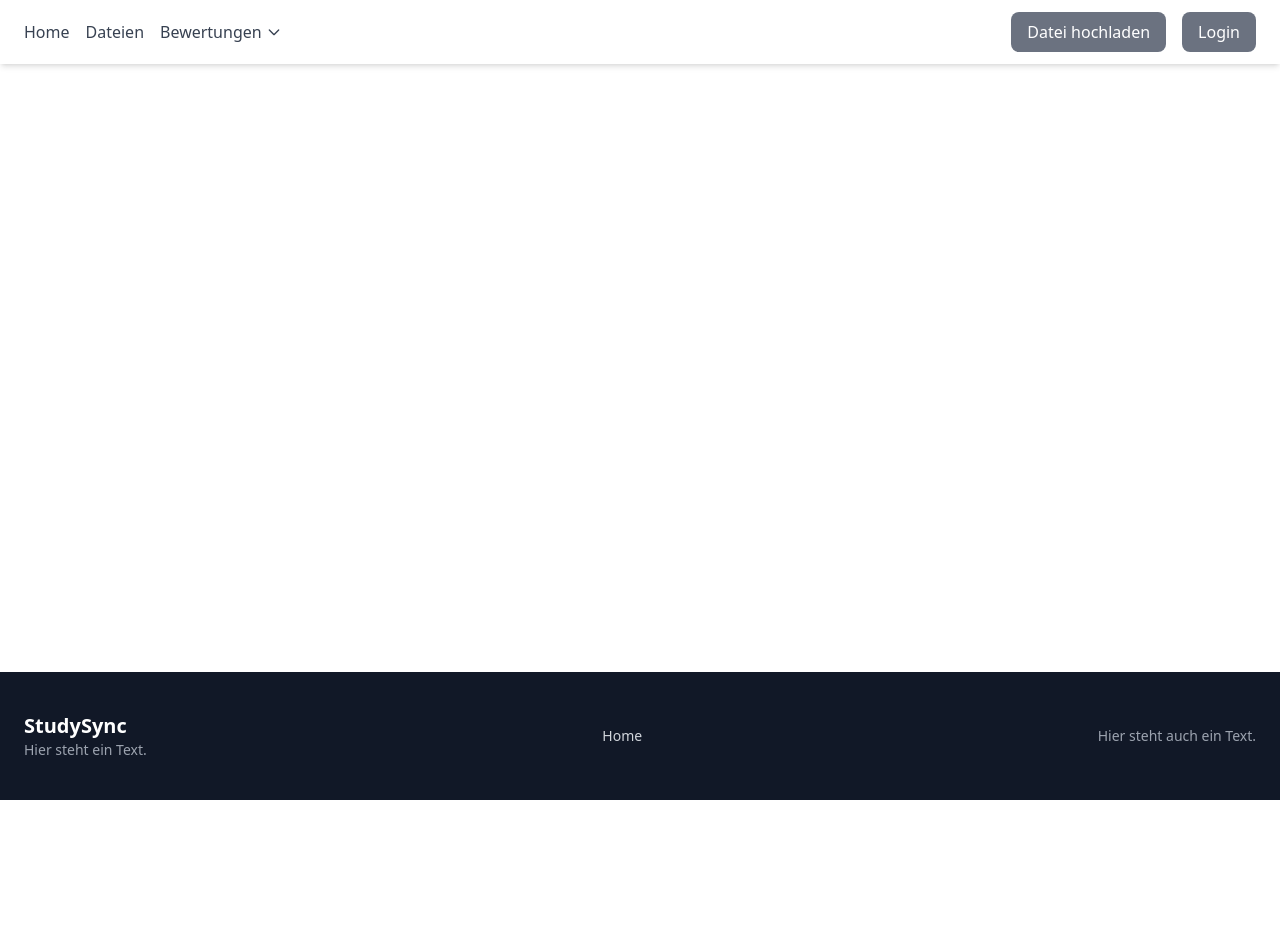
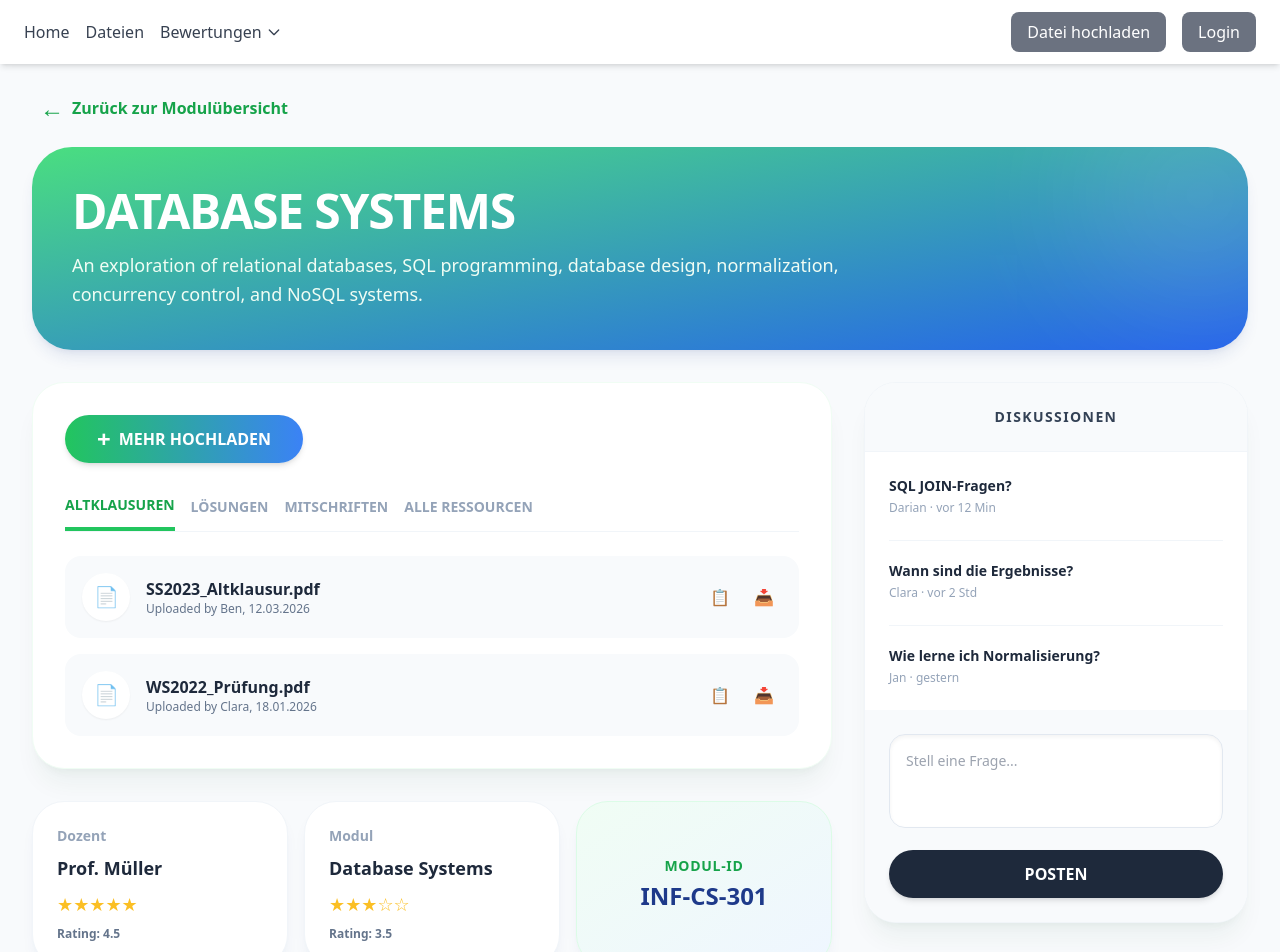
Before and after one commit to AlexandrCaramalac/campus_files, a Nuxt app in the folder fruits/: page /module/1 in a window 1280 px wide. Shown: the top 952 px of the page. Before the commit the page ends 800 px from the top, so only its background shows below. Built offline with nearby package versions, Linux system fonts and the light colour scheme; no server answers.

Commit message:
Add module overview UI

```diff
--- /dev/null
+++ b/fruits/app/pages/module/[id].vue
@@ -0,0 +1,146 @@
+<script setup>
+import { ref } from 'vue'
+
+const route = useRoute()
+const modulId = route.params.id
+
+// Aktiver Tab für die Materialien
+const aktiverTab = ref('Altklausuren')
+const tabs = ['Altklausuren', 'Lösungen', 'Mitschriften', 'Alle Ressourcen']
+
+// Beispiel-Daten
+const modulDaten = ref({
+  id: 'INF-CS-301',
+  name: 'Database Systems',
+  dozent: 'Prof. Müller',
+  beschreibung: 'An exploration of relational databases, SQL programming, database design, normalization, concurrency control, and NoSQL systems.',
+  bewertungModul: 3.5,
+  bewertungDozent: 4.5
+})
+
+const materialien = ref([
+  { name: 'SS2023_Altklausur.pdf', autor: 'Ben', datum: '12.03.2026', typ: 'Altklausuren' },
+  { name: 'WS2022_Prüfung.pdf', autor: 'Clara', datum: '18.01.2026', typ: 'Altklausuren' },
+  { name: 'SQL_CheatSheet.doc', autor: 'Jan', datum: '05.02.2026', typ: 'Lösungen' }
+])
+</script>
+
+<template>
+  <div class="min-h-screen bg-slate-50 font-sans text-slate-800 pb-12">
+    <div class="max-w-7xl mx-auto p-4 md:p-8">
+
+      <div class="mb-6 pl-2">
+        <NuxtLink to="/ratings_course" class="inline-flex items-center text-green-600 hover:text-blue-700 font-bold transition-colors">
+          <span class="mr-2 text-2xl leading-none">&larr;</span> Zurück zur Modulübersicht
+        </NuxtLink>
+      </div>
+
+      <header class="rounded-[2.5rem] bg-gradient-to-br from-green-400 to-blue-600 p-10 shadow-lg shadow-blue-900/10 mb-8 relative overflow-hidden">
+        <div class="absolute -top-20 -right-20 w-64 h-64 bg-white opacity-10 rounded-full blur-3xl"></div>
+
+        <h1 class="text-4xl md:text-5xl font-black uppercase tracking-tight text-white relative z-10">
+          {{ modulDaten.name }}
+        </h1>
+        <p class="mt-4 text-lg text-green-50 max-w-3xl relative z-10 font-medium leading-relaxed">
+          {{ modulDaten.beschreibung }}
+        </p>
+      </header>
+
+      <div class="grid grid-cols-1 lg:grid-cols-3 gap-8">
+
+        <div class="lg:col-span-2 space-y-8">
+
+          <section class="bg-white rounded-[2rem] shadow-xl shadow-green-900/5 border border-green-50 overflow-hidden">
+            <div class="p-8">
+
+              <button class="bg-gradient-to-r from-green-500 to-blue-500 hover:from-green-400 hover:to-blue-400 text-white font-bold py-3 px-8 rounded-full transition-all transform hover:-translate-y-1 shadow-md mb-8 flex items-center gap-2">
+                <span class="text-2xl leading-none">+</span> MEHR HOCHLADEN
+              </button>
+
+              <div class="flex border-b border-slate-100 mb-6 overflow-x-auto gap-4">
+                <button
+                  v-for="tab in tabs" :key="tab"
+                  @click="aktiverTab = tab"
+                  :class="['pb-3 font-bold text-sm transition-colors whitespace-nowrap',
+                  aktiverTab === tab ? 'text-green-600 border-b-4 border-green-500' : 'text-slate-400 hover:text-slate-600']"
+                >
+                  {{ tab.toUpperCase() }}
+                </button>
+              </div>
+
+              <div class="space-y-4">
+                <div v-for="file in materialien.filter(m => aktiverTab === 'Alle Ressourcen' || m.typ === aktiverTab)" :key="file.name"
+                  class="flex items-center justify-between p-4 bg-slate-50 border border-transparent rounded-2xl hover:bg-green-50 hover:border-green-100 transition-colors"
+                >
+                  <div class="flex items-center gap-4">
+                    <div class="w-12 h-12 flex items-center justify-center bg-white text-green-500 rounded-full shadow-sm text-xl">
+                      📄
+                    </div>
+                    <div>
+                      <p class="font-bold text-slate-800">{{ file.name }}</p>
+                      <p class="text-xs text-slate-500 font-medium">Uploaded by {{ file.autor }}, {{ file.datum }}</p>
+                    </div>
+                  </div>
+                  <div class="flex gap-2">
+                    <button class="p-2 text-slate-400 hover:text-green-500 transition-colors">📋</button>
+                    <button class="p-2 text-slate-400 hover:text-blue-500 transition-colors">📥</button>
+                  </div>
+                </div>
+              </div>
+            </div>
+          </section>
+
+          <div class="grid grid-cols-1 md:grid-cols-3 gap-4">
+            <div class="bg-white p-6 rounded-[2rem] border border-slate-100 shadow-lg shadow-blue-900/5 hover:border-green-200 transition-colors">
+              <p class="text-sm font-bold text-slate-400 mb-2">Dozent</p>
+              <p class="font-bold text-slate-800 text-lg">{{ modulDaten.dozent }}</p>
+              <div class="flex text-amber-400 my-2 text-lg">★★★★★</div>
+              <p class="text-xs font-semibold text-slate-500">Rating: {{ modulDaten.bewertungDozent }}</p>
+            </div>
+
+            <div class="bg-white p-6 rounded-[2rem] border border-slate-100 shadow-lg shadow-blue-900/5 hover:border-green-200 transition-colors">
+              <p class="text-sm font-bold text-slate-400 mb-2">Modul</p>
+              <p class="font-bold text-slate-800 text-lg line-clamp-1">{{ modulDaten.name }}</p>
+              <div class="flex text-amber-400 my-2 text-lg">★★★☆☆</div>
+              <p class="text-xs font-semibold text-slate-500">Rating: {{ modulDaten.bewertungModul }}</p>
+            </div>
+
+            <div class="bg-gradient-to-br from-green-50 to-blue-50 p-6 rounded-[2rem] border border-green-100 shadow-lg shadow-blue-900/5 flex flex-col justify-center items-center text-center">
+              <p class="text-sm font-bold text-green-600 mb-1 uppercase tracking-wider">Modul-ID</p>
+              <p class="text-2xl font-black text-blue-900">{{ modulDaten.id }}</p>
+            </div>
+          </div>
+        </div>
+
+        <aside class="bg-white rounded-[2rem] shadow-xl shadow-green-900/5 border border-slate-100 flex flex-col h-fit overflow-hidden">
+          <div class="p-6 bg-slate-50 border-b border-slate-100 text-center">
+            <h2 class="font-extrabold text-slate-700 uppercase tracking-widest text-sm">Diskussionen</h2>
+          </div>
+
+          <div class="p-6 space-y-6">
+            <div class="group cursor-pointer">
+              <p class="font-bold text-sm text-slate-800 group-hover:text-blue-600 transition-colors">SQL JOIN-Fragen?</p>
+              <p class="text-xs font-medium text-slate-400 mt-1">Darian · vor 12 Min</p>
+            </div>
+            <div class="border-t border-slate-100 pt-5 group cursor-pointer">
+              <p class="font-bold text-sm text-slate-800 group-hover:text-blue-600 transition-colors">Wann sind die Ergebnisse?</p>
+              <p class="text-xs font-medium text-slate-400 mt-1">Clara · vor 2 Std</p>
+            </div>
+            <div class="border-t border-slate-100 pt-5 group cursor-pointer">
+              <p class="font-bold text-sm text-slate-800 group-hover:text-blue-600 transition-colors">Wie lerne ich Normalisierung?</p>
+              <p class="text-xs font-medium text-slate-400 mt-1">Jan · gestern</p>
+            </div>
+          </div>
+
+          <div class="p-6 mt-auto bg-slate-50">
+            <textarea class="w-full p-4 bg-white border border-slate-200 rounded-2xl text-sm focus:ring-2 focus:ring-green-500 focus:border-transparent outline-none resize-none shadow-inner" rows="3" placeholder="Stell eine Frage..."></textarea>
+            <button class="w-full mt-4 bg-slate-800 text-white font-bold py-3 rounded-full hover:bg-green-600 transition-colors shadow-md">
+              POSTEN
+            </button>
+          </div>
+        </aside>
+
+      </div>
+    </div>
+  </div>
+</template>
--- /dev/null
+++ b/fruits/app/pages/module/index.vue
@@ -0,0 +1,3 @@
+<template>
+  Hier entsteht die detailierte Übersicht einzelner Module.
+</template>
--- a/fruits/app/pages/ratings_course/index.vue
+++ b/fruits/app/pages/ratings_course/index.vue
@@ -1,14 +1,34 @@
 <script setup>
-    const {data} = await useFetch("/api/kurse")
+  const { data } = await useFetch("/api/kurse")
 </script>
 
 <template>
-  <div class="p-6">
-    <h1 class="text-2xl">Module</h1>
-    <ul class="space-y-4">
-      <li v-for="modul in data.module" :key="modul.id" class="border p-4 rounded-lg shadow-sm">
-        <h2 class="text-xl font-semibold">{{ modul.name }}</h2>
-      </li>
-    </ul>
+  <div class="min-h-screen bg-slate-50 font-sans text-slate-800 p-6 md:p-12">
+    <div class="max-w-4xl mx-auto">
+
+      <h1 class="text-4xl font-black uppercase tracking-tight text-slate-800 mb-8 ml-2">
+        Alle Module
+      </h1>
+
+      <ul class="space-y-4">
+        <li v-for="modul in data.module" :key="modul.id"
+            class="group bg-white border border-slate-100 p-2 rounded-[2rem] shadow-md shadow-blue-900/5 hover:shadow-xl hover:shadow-teal-900/10 hover:border-teal-200 transition-all duration-300 transform hover:-translate-y-1">
+
+          <NuxtLink :to="`/module/${modul.id}`" class="flex items-center justify-between p-4 w-full cursor-pointer">
+
+            <h2 class="text-xl md:text-2xl font-bold text-slate-700 group-hover:text-transparent group-hover:bg-clip-text group-hover:bg-gradient-to-r group-hover:from-teal-500 group-hover:to-blue-600 transition-all duration-300">
+              {{ modul.name }}
+            </h2>
+
+            <div class="w-12 h-12 flex items-center justify-center rounded-full bg-slate-50 text-slate-400 group-hover:bg-gradient-to-r group-hover:from-teal-400 group-hover:to-blue-500 group-hover:text-white transition-all duration-300 shadow-sm">
+              <span class="text-2xl leading-none">&rarr;</span>
+            </div>
+
+          </NuxtLink>
+
+        </li>
+      </ul>
+
+    </div>
   </div>
 </template>
```
